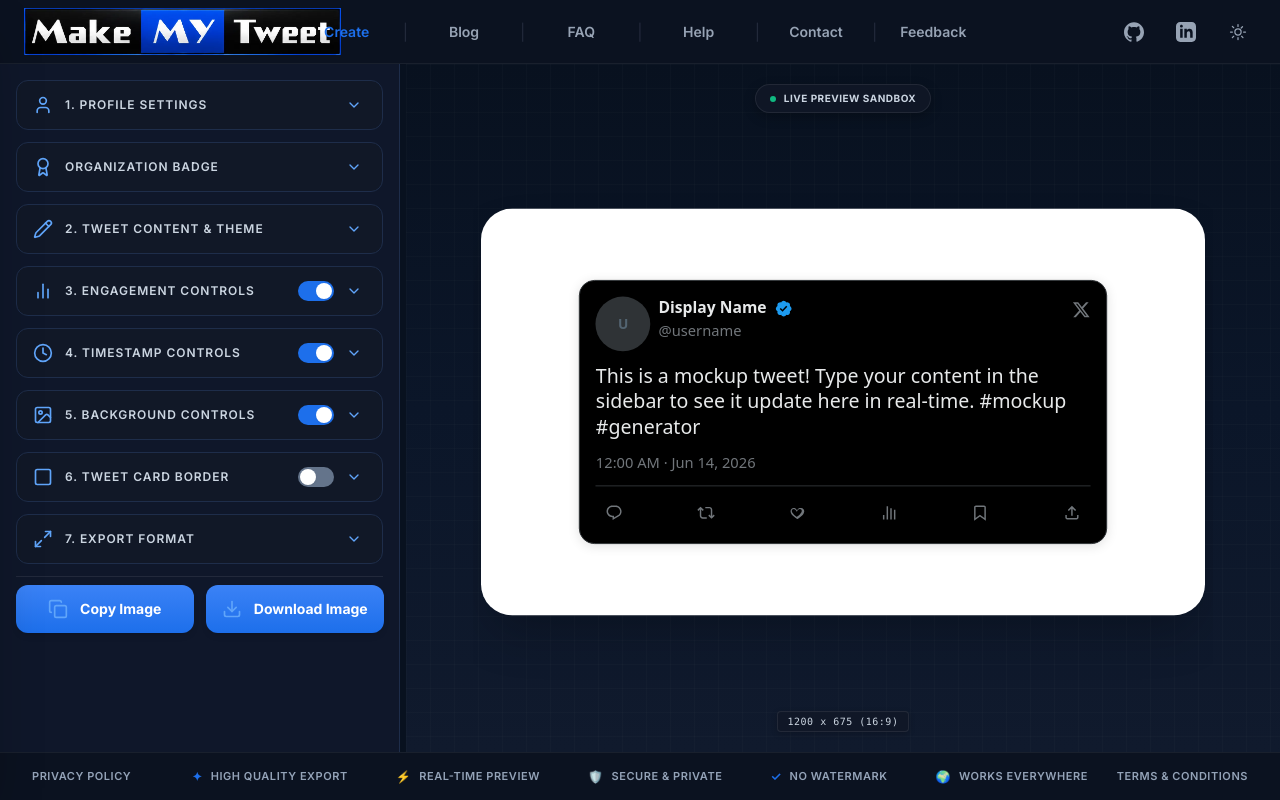
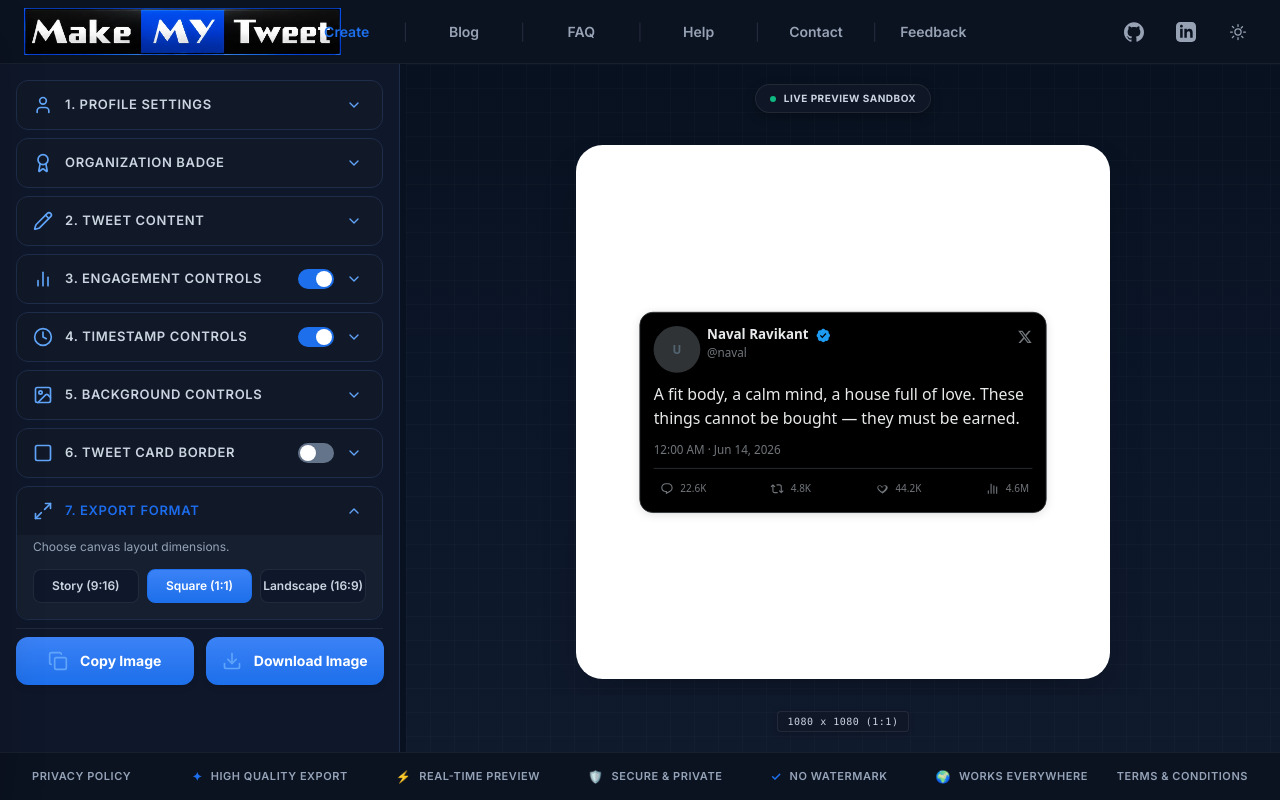
Before and after one commit to Aravindshivanaka/MakeMyTweet, a Next.js app: page / in a window 1280 px wide. Built offline with nearby package versions, Linux system fonts and the light colour scheme; a web font is replaced by a local one.

Commit message:
Improve background controls UX and organization

```diff
--- a/components/layout/SectionCard.tsx
+++ b/components/layout/SectionCard.tsx
@@ -41,7 +41,7 @@
         className="group flex items-center justify-between px-4 py-3 gap-2 cursor-pointer rounded-xl transition-all duration-200 ease-in-out hover:bg-[rgba(0,0,0,0.04)] dark:hover:bg-[rgba(255,255,255,0.06)] active:bg-[rgba(0,0,0,0.08)] dark:active:bg-[rgba(255,255,255,0.08)]"
       >
         {/* Left: title */}
-        <h2 className={`text-[12px] font-semibold tracking-[0.08em] uppercase select-none flex-1 min-w-0 transition-colors duration-200 ease-in-out flex items-center gap-3 ${collapsed
+        <h2 className={`text-[13px] font-[600] tracking-[0.05em] uppercase select-none flex-1 min-w-0 transition-colors duration-200 ease-in-out flex items-center gap-3 ${collapsed
           ? "text-[#64748B] dark:text-slate-300 group-hover:text-slate-900 dark:group-hover:text-white"
           : "text-primary"
           }`}>
@@ -91,9 +91,9 @@
           transform: collapsed ? "translateY(-4px)" : "translateY(0px)",
         }}
       >
-        <div className="px-4 pb-4 flex flex-col gap-4">
+        <div className="px-[16px] pb-[16px] flex flex-col gap-[12px]">
           {description && (
-            <p className="text-[11px] text-[#475569] dark:text-slate-400 leading-relaxed">
+            <p className="text-[12px] text-[#475569] dark:text-slate-400 leading-relaxed mt-[2px]">
               {description}
             </p>
           )}
--- a/components/layout/Sidebar.tsx
+++ b/components/layout/Sidebar.tsx
@@ -22,6 +22,8 @@
   Copy,
   Download,
   Award,
+  Loader2,
+  Check,
 } from "lucide-react";
 import ReactCrop, { type Crop, type PixelCrop } from "react-image-crop";
 import "react-image-crop/dist/ReactCrop.css";
@@ -173,8 +175,8 @@
   const [rawBgImageForCrop, setRawBgImageForCrop] = React.useState<string | null>(null);
   const [isBgCropModalOpen, setIsBgCropModalOpen] = React.useState(false);
   const [originalBackgroundImage, setOriginalBackgroundImage] = React.useState<string | null>(null);
-  const [copyStatus, setCopyStatus] = React.useState<"idle" | "success" | "error">("idle");
-  const [downloadStatus, setDownloadStatus] = React.useState<"idle" | "success">("idle");
+  const [copyStatus, setCopyStatus] = React.useState<"idle" | "loading" | "success" | "error">("idle");
+  const [downloadStatus, setDownloadStatus] = React.useState<"idle" | "loading" | "success" | "error">("idle");
   const [crop, setCrop] = React.useState<Crop>({
     unit: "px",
     x: 0,
@@ -186,6 +188,16 @@
   const [zoom, setZoom] = React.useState(1);
   const [imageWidth, setImageWidth] = React.useState(0);
   const [imageHeight, setImageHeight] = React.useState(0);
+
+  // Desktop detection for scoping defaults (same pattern as ResizableLayout)
+  const [isDesktop, setIsDesktop] = React.useState(false);
+  React.useEffect(() => {
+    const desktop = window.innerWidth >= 1024;
+    setIsDesktop(desktop);
+    if (desktop) {
+      setExportFormat("square");
+    }
+  }, [setExportFormat]);
 
   // Background visual edit local state
   const [isBgEditModalOpen, setIsBgEditModalOpen] = React.useState(false);
@@ -597,6 +609,7 @@
       setTimeout(() => setCopyStatus("idle"), 2000);
       return;
     }
+    setCopyStatus("loading");
     const originalBorderRadius = node.style.borderRadius;
     const originalBorder = node.style.border;
     try {
@@ -641,9 +654,11 @@
   const handleDownload = async () => {
     const node = document.getElementById("export-canvas");
     if (!node) {
-      alert("Error: Preview canvas not found!");
+      setDownloadStatus("error");
+      setTimeout(() => setDownloadStatus("idle"), 2000);
       return;
     }
+    setDownloadStatus("loading");
     const originalBorderRadius = node.style.borderRadius;
     const originalBorder = node.style.border;
     try {
@@ -700,10 +715,12 @@
     } catch (err) {
       if (err instanceof Error && err.name === "AbortError") {
         console.log("Share cancelled by user");
+        setDownloadStatus("idle");
         return;
       }
       console.error("Oops, PNG export failed!", err);
-      alert("Oops, PNG export failed! See developer console for logs.");
+      setDownloadStatus("error");
+      setTimeout(() => setDownloadStatus("idle"), 2000);
     } finally {
       node.style.borderRadius = originalBorderRadius;
       node.style.border = originalBorder;
@@ -714,7 +731,7 @@
     <div
       className="w-full h-full bg-[#FAFBFD] dark:bg-[#0F172A] border-r border-gray-100 dark:border-[#1E2D4A] shadow-sm shadow-slate-100/50 dark:shadow-[2px_0_8px_rgba(0,0,0,0.3)] p-4 flex flex-col gap-[12px] select-none transition-all duration-150 ease-in-out"
     >
-      <nav className="flex flex-col gap-[12px]" aria-label="Controls Navigation">
+      <nav className="flex flex-col gap-[8px]" aria-label="Controls Navigation">
 
         {/* 1. Profile Settings */}
         <SectionCard
@@ -723,7 +740,7 @@
           icon={<User className="w-[18px] h-[18px] md:w-[20px] md:h-[20px] shrink-0" strokeWidth={2} />}
           description="Customize the user profile details and platform logo."
         >
-          <div className="flex flex-col gap-4">
+          <div className="flex flex-col gap-[10px]">
             {/* Profile image picker */}
             <div className="flex flex-col">
               <span className="text-[11px] font-bold uppercase tracking-wider text-slate-400 mb-1.5">
@@ -856,7 +873,7 @@
           icon={<Award className="w-[18px] h-[18px] md:w-[20px] md:h-[20px] shrink-0" strokeWidth={2} />}
           description="Enable organization badge and upload logo."
         >
-          <div className="flex flex-col gap-4">
+          <div className="flex flex-col gap-[10px]">
             {/* Enable Organization Badge Toggle */}
             <div className="flex items-center justify-between">
               <span className="text-xs font-semibold text-slate-300">
@@ -960,14 +977,14 @@
           </div>
         </SectionCard>
 
-        {/* 2. Tweet Content & Theme */}
+        {/* 2. Tweet Content */}
         <SectionCard
           id="tweet-content-section"
-          title="2. Tweet Content & Theme"
+          title="2. Tweet Content"
           icon={<Pencil className="w-[18px] h-[18px] md:w-[20px] md:h-[20px] shrink-0" strokeWidth={2} />}
-          description="Write the mock post text and switch the mockup card theme style."
+          description="Write the mock post text."
         >
-          <div className="flex flex-col gap-4">
+          <div className="flex flex-col gap-[10px]">
             <div className="flex flex-col gap-2">
               <textarea
                 id="tweetTextarea"
@@ -982,30 +999,6 @@
                 <span className={characterCount >= 260 ? (characterCount >= 280 ? 'text-red-500' : 'text-amber-500') : ''}>{characterCount}</span> / 280
               </div>
             </div>
-
-            <div className="flex flex-col gap-2 pt-3 border-t border-[#1E2D4A]">
-              <span className="text-[11px] font-medium uppercase text-slate-400">
-                Card Theme
-              </span>
-              <div className="grid grid-cols-2 gap-2">
-                {[
-                  { theme: "light", label: "Light" },
-                  { theme: "dark", label: "Dark" },
-                ].map(({ theme, label }) => (
-                  <button
-                    key={theme}
-                    type="button"
-                    onClick={() => setTweetTheme(theme as "light" | "dark")}
-                    className={`py-2 rounded-lg border text-xs font-semibold transition-all duration-200 cursor-pointer ${tweetTheme === theme
-                      ? "bg-gradient-to-b from-[#3b82f6] to-[#1D6FEB] border-[#1D6FEB] text-white hover:-translate-y-0.5 hover:shadow-md hover:shadow-blue-500/10 active:translate-y-0 dark:hover:brightness-110"
-                      : "bg-[#111827] border-[#1E2D4A] text-slate-700 dark:text-slate-300 hover:bg-[#1E2D4A]/40 hover:text-[#1D6FEB] hover:border-[#1D6FEB]/50"
-                      }`}
-                  >
-                    {label}
-                  </button>
-                ))}
-              </div>
-            </div>
           </div>
         </SectionCard>
 
@@ -1017,7 +1010,7 @@
           description="Enable metrics and customize counter values."
           headerToggle={{ checked: showMetrics, onChange: toggleMetrics, ariaLabel: "Toggle metrics visibility" }}
         >
-          <div className="flex flex-col gap-4">
+          <div className="flex flex-col gap-[10px]">
 
             {/* Metrics inputs with corresponding left-aligned icons */}
             <div className="grid grid-cols-2 gap-3">
@@ -1254,10 +1247,34 @@
           id="background-controls-section"
           title="5. Background Controls"
           icon={<Image className="w-[18px] h-[18px] md:w-[20px] md:h-[20px] shrink-0" strokeWidth={2} />}
-          description="Select solid gradient presets or upload image."
-          headerToggle={{ checked: showBackground, onChange: () => setShowBackground(!showBackground), ariaLabel: "Toggle background visibility" }}
+          description="Theme, background toggles, color presets, or upload image."
         >
           <div className="flex flex-col gap-3">
+
+            {/* Card Theme (moved from Tweet Content & Theme) */}
+            <div className="flex items-center justify-between pb-3 border-b border-[#1E2D4A]">
+              <span className="text-xs font-semibold text-slate-300">
+                Card Theme
+              </span>
+              <div className="grid grid-cols-2 gap-1.5">
+                {[
+                  { theme: "light", label: "Light" },
+                  { theme: "dark", label: "Dark" },
+                ].map(({ theme, label }) => (
+                  <button
+                    key={theme}
+                    type="button"
+                    onClick={() => setTweetTheme(theme as "light" | "dark")}
+                    className={`py-1.5 px-4 rounded-lg border text-xs font-semibold transition-all duration-200 cursor-pointer ${tweetTheme === theme
+                      ? "bg-gradient-to-b from-[#3b82f6] to-[#1D6FEB] border-[#1D6FEB] text-white hover:-translate-y-0.5 hover:shadow-md hover:shadow-blue-500/10 active:translate-y-0 dark:hover:brightness-110"
+                      : "bg-[#111827] border-[#1E2D4A] text-slate-700 dark:text-slate-300 hover:bg-[#1E2D4A]/40 hover:text-[#1D6FEB] hover:border-[#1D6FEB]/50"
+                      }`}
+                  >
+                    {label}
+                  </button>
+                ))}
+              </div>
+            </div>
 
             {/* Tweet Card Background toggle */}
             <div className="flex items-center justify-between pb-3 border-b border-[#1E2D4A]">
@@ -1272,6 +1289,23 @@
                 aria-label="Toggle tweet card background visibility"
               >
                 <div className={`absolute top-0.5 left-0.5 w-4 h-4 bg-white rounded-full shadow-sm transition-transform duration-300 ease-in-out ${showCardBackground ? "translate-x-4" : "translate-x-0"
+                  }`} />
+              </button>
+            </div>
+
+            {/* Tweet Background master toggle */}
+            <div className="flex items-center justify-between pb-3 border-b border-[#1E2D4A]">
+              <span className="text-xs font-semibold text-slate-300">
+                Tweet Background
+              </span>
+              <button
+                type="button"
+                onClick={() => setShowBackground(!showBackground)}
+                className={`relative w-9 h-5 rounded-full transition-colors duration-300 ease-in-out cursor-pointer ${showBackground ? "bg-[#1D6FEB]" : "bg-slate-700 dark:bg-slate-500"
+                  }`}
+                aria-label="Toggle background visibility"
+              >
+                <div className={`absolute top-0.5 left-0.5 w-4 h-4 bg-white rounded-full shadow-sm transition-transform duration-300 ease-in-out ${showBackground ? "translate-x-4" : "translate-x-0"
                   }`} />
               </button>
             </div>
@@ -1368,7 +1402,7 @@
           description="Apply a colorful border wrapper around the card."
           headerToggle={{ checked: showBorder, onChange: () => setShowBorder(!showBorder), ariaLabel: "Toggle card border wrapper" }}
         >
-          <div className="flex flex-col gap-4">
+          <div className="flex flex-col gap-[10px]">
 
             {/* Border Colors (Presets & Custom) */}
             {showBorder && (
@@ -1450,10 +1484,12 @@
 
         {/* 7. Export Format */}
         <SectionCard
+          key={`export-format-${isDesktop}`}
           id="export-format-section"
           title="7. Export Format"
           icon={<Maximize2 className="w-[18px] h-[18px] md:w-[20px] md:h-[20px] shrink-0" strokeWidth={2} />}
           description="Choose canvas layout dimensions."
+          defaultCollapsed={!isDesktop}
         >
           <div className="grid grid-cols-3 gap-2">
             {[
@@ -1482,36 +1518,62 @@
             <button
               type="button"
               onClick={handleCopyImage}
-              className={`w-full h-12 rounded-xl text-white text-center text-sm font-bold transition-all duration-200 ease-in-out shadow-md cursor-pointer flex items-center justify-center hover:brightness-110 ${copyStatus === "success"
-                ? "bg-[#22C55E]"
-                : copyStatus === "error"
-                  ? "bg-[#EF4444]"
-                  : "bg-gradient-to-b from-[#3b82f6] to-[#1D6FEB] hover:-translate-y-0.5 hover:shadow-md hover:shadow-blue-500/10 active:translate-y-0 dark:hover:brightness-110"
+              disabled={copyStatus === "loading"}
+              className={`w-full h-12 rounded-xl text-white text-center text-sm font-bold transition-all duration-200 ease-in-out shadow-md flex items-center justify-center ${copyStatus === "loading"
+                ? "bg-gradient-to-b from-[#3b82f6] to-[#1D6FEB] opacity-70 cursor-not-allowed"
+                : copyStatus === "success"
+                  ? "bg-[#22C55E] cursor-pointer"
+                  : copyStatus === "error"
+                    ? "bg-[#EF4444] cursor-pointer"
+                    : "bg-gradient-to-b from-[#3b82f6] to-[#1D6FEB] hover:-translate-y-0.5 hover:shadow-md hover:shadow-blue-500/10 active:translate-y-0 hover:brightness-110 cursor-pointer"
                 }`}
             >
-              {copyStatus === "success"
-                ? "✓ Copied!"
-                : copyStatus === "error"
-                  ? "✗ Failed"
-                  : (
-                    <>
-                      <Copy className="w-[18px] h-[18px] md:w-[20px] md:h-[20px] mr-3 shrink-0" strokeWidth={2} />
-                      <span>Copy Image</span>
-                    </>
-                  )}
+              {copyStatus === "loading" ? (
+                <>
+                  <Loader2 className="w-[18px] h-[18px] mr-2 shrink-0 animate-spin" strokeWidth={2} />
+                  <span>Copying...</span>
+                </>
+              ) : copyStatus === "success" ? (
+                <>
+                  <Check className="w-[18px] h-[18px] mr-2 shrink-0" strokeWidth={2.5} />
+                  <span>Copied!</span>
+                </>
+              ) : copyStatus === "error" ? (
+                <span>Failed - Try Again</span>
+              ) : (
+                <>
+                  <Copy className="w-[18px] h-[18px] md:w-[20px] md:h-[20px] mr-3 shrink-0" strokeWidth={2} />
+                  <span>Copy Image</span>
+                </>
+              )}
             </button>
           </TiltWrapper>
           <TiltWrapper>
             <button
               type="button"
               onClick={handleDownload}
-              className={`w-full h-12 rounded-xl text-white text-center text-sm font-bold transition-all duration-200 ease-in-out shadow-md cursor-pointer flex items-center justify-center hover:brightness-110 ${downloadStatus === "success"
-                ? "bg-[#22C55E]"
-                : "bg-gradient-to-b from-[#3b82f6] to-[#1D6FEB] hover:-translate-y-0.5 hover:shadow-md hover:shadow-blue-500/10 active:translate-y-0 dark:hover:brightness-110"
+              disabled={downloadStatus === "loading"}
+              className={`w-full h-12 rounded-xl text-white text-center text-sm font-bold transition-all duration-200 ease-in-out shadow-md flex items-center justify-center ${downloadStatus === "loading"
+                ? "bg-gradient-to-b from-[#3b82f6] to-[#1D6FEB] opacity-70 cursor-not-allowed"
+                : downloadStatus === "success"
+                  ? "bg-[#22C55E] cursor-pointer"
+                  : downloadStatus === "error"
+                    ? "bg-[#EF4444] cursor-pointer"
+                    : "bg-gradient-to-b from-[#3b82f6] to-[#1D6FEB] hover:-translate-y-0.5 hover:shadow-md hover:shadow-blue-500/10 active:translate-y-0 hover:brightness-110 cursor-pointer"
                 }`}
             >
-              {downloadStatus === "success" ? (
-                "Download ⭳"
+              {downloadStatus === "loading" ? (
+                <>
+                  <Loader2 className="w-[18px] h-[18px] mr-2 shrink-0 animate-spin" strokeWidth={2} />
+                  <span>Generating...</span>
+                </>
+              ) : downloadStatus === "success" ? (
+                <>
+                  <Check className="w-[18px] h-[18px] mr-2 shrink-0" strokeWidth={2.5} />
+                  <span>Downloaded!</span>
+                </>
+              ) : downloadStatus === "error" ? (
+                <span>Failed - Try Again</span>
               ) : (
                 <>
                   <Download className="w-[18px] h-[18px] md:w-[20px] md:h-[20px] mr-3 shrink-0" strokeWidth={2} />
--- a/components/tweet/TweetCard.tsx
+++ b/components/tweet/TweetCard.tsx
@@ -125,7 +125,7 @@
 
       {/* Row 4: Timestamp on its own line — gray muted small */}
       {showTimestamp && (showDate || showTime) && timestamp && (
-        <div className={`mt-[12px] text-[15px] font-normal ${isDark ? "text-[#71767b]" : "text-[#536471]"}`}>
+        <div className={`mt-[12px] text-[14px] font-normal ${isDark ? "text-[#71767b]" : "text-[#536471]"}`}>
           {timestamp}
         </div>
       )}
--- a/components/tweet/TweetContent.tsx
+++ b/components/tweet/TweetContent.tsx
@@ -33,7 +33,7 @@
       className={`whitespace-pre-wrap break-words w-full ${textColorClass}`}
       style={{
         fontSize: `${finalFontSize}px`,
-        lineHeight: "1.3",
+        lineHeight: "1.5",
         fontWeight: 400,
         fontFamily: 'system-ui, -apple-system, BlinkMacSystemFont, "Segoe UI", Roboto, Helvetica, Arial, "Nirmala UI", Gautami, Mangal, sans-serif',
         wordBreak: "break-word",
--- a/components/tweet/TweetHeader.tsx
+++ b/components/tweet/TweetHeader.tsx
@@ -35,21 +35,21 @@
 
   // Responsive layout configs per export format
   let avatarSize = "w-[56px] h-[56px]";
-  let displayNameSize = "text-[16px] leading-[20px]";
-  let usernameSize = "text-[15px] leading-[20px]";
+  let displayNameSize = "text-[16px] leading-[1.3]";
+  let usernameSize = "text-[14px] leading-[1.3]";
   let logoSize = "w-[19px] h-[19px] mt-[4px]";
   let gapClass = "gap-2";
 
   if (exportFormat === "square") {
     avatarSize = "w-[56px] h-[56px]";
-    displayNameSize = "text-[16px] leading-[20px]";
-    usernameSize = "text-[15px] leading-[20px]";
+    displayNameSize = "text-[16px] leading-[1.3]";
+    usernameSize = "text-[14px] leading-[1.3]";
     logoSize = "w-[18px] h-[18px] mt-[4px]";
     gapClass = "gap-2";
   } else if (exportFormat === "story") {
     avatarSize = "w-[52px] h-[52px]";
-    displayNameSize = "text-[15px] leading-[18px]";
-    usernameSize = "text-[14px] leading-[18px]";
+    displayNameSize = "text-[16px] leading-[1.3]";
+    usernameSize = "text-[14px] leading-[1.3]";
     logoSize = "w-[17px] h-[17px] mt-[4px]";
     gapClass = "gap-2";
   }
@@ -80,7 +80,7 @@
       <div className="flex-1 min-w-0 flex flex-col gap-[2px] text-left">
         {/* Row 1: Display Name + Verification Badges */}
         <div className="flex items-center gap-2 min-w-0">
-          <span className={`font-bold truncate ${nameColorClass} ${displayNameSize}`}>
+          <span className={`truncate ${nameColorClass} ${displayNameSize}`} style={{ fontWeight: 700 }}>
             {displayName}
           </span>
 
@@ -121,7 +121,7 @@
         </div>
 
         {/* Row 2: @username */}
-        <span className={`font-normal truncate ${usernameColorClass} ${usernameSize}`}>
+        <span className={`truncate ${usernameColorClass} ${usernameSize}`} style={{ fontWeight: 400 }}>
           @{username}
         </span>
       </div>
--- a/store/slices/metrics-slice.ts
+++ b/store/slices/metrics-slice.ts
@@ -9,10 +9,10 @@
 > = (set) => ({
   // State
   showMetrics: true,
-  likes: 0,
-  comments: 0,
-  retweets: 0,
-  views: 0,
+  likes: 44200,
+  comments: 22600,
+  retweets: 4800,
+  views: 4600000,
   bookmarks: 0,
 
   // Actions
--- a/store/slices/profile-slice.ts
+++ b/store/slices/profile-slice.ts
@@ -8,8 +8,8 @@
   ProfileSliceState & ProfileSliceActions
 > = (set) => ({
   // State
-  displayName: "Display Name",
-  username: "username",
+  displayName: "Naval Ravikant",
+  username: "naval",
   profileImage: null,
 
   // Actions
--- a/store/slices/tweet-slice.ts
+++ b/store/slices/tweet-slice.ts
@@ -8,8 +8,8 @@
   TweetSliceState & TweetSliceActions
 > = (set) => ({
   // State
-  tweetText: "This is a mockup tweet! Type your content in the sidebar to see it update here in real-time. #mockup #generator",
-  characterCount: 108,
+  tweetText: "A fit body, a calm mind, a house full of love. These things cannot be bought — they must be earned.",
+  characterCount: 100,
   tweetTheme: "dark",
   showBorder: false,
   borderColor: "#1D6FEB",
```
